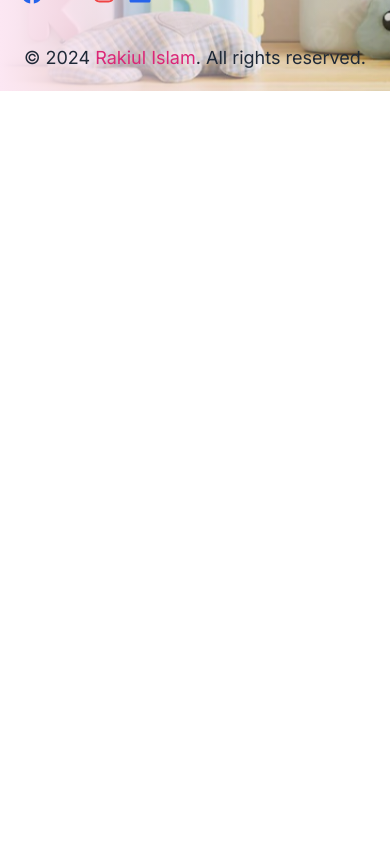
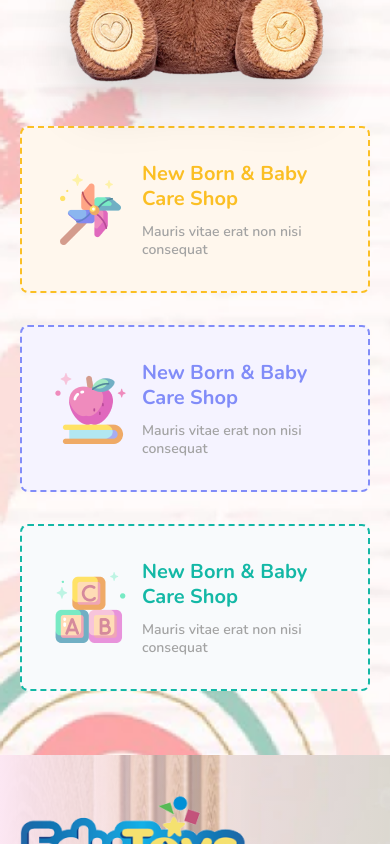
Before and after one commit to prorakib99/toys-marketplace-client, a React (Vite) app: page / in a window 390 px wide. Shown: the part 2320-3164 px from the top of the page. Before the commit the page ends 2411 px from the top, so only its background shows below. Built offline with nearby package versions, Linux system fonts and the light colour scheme.

Commit message:
Implement Offer in Home page with responsive for mobile and tablet

```diff
--- a/src/pages/Home/Home/Home.jsx
+++ b/src/pages/Home/Home/Home.jsx
@@ -2,6 +2,7 @@ import React from 'react';
 import Hero from '../Hero/Hero';
 import SearchBar from '../SearchBar/SearchBar';
 import CategoryProducts from '../SearchBar/CategoryProducts/CategoryProducts';
+import Offers from '../Offers/Offers';
 
 const Home = () => {
     return (
@@ -9,6 +10,7 @@ const Home = () => {
             <Hero />
             <SearchBar />
             <CategoryProducts />
+            <Offers />
         </>
     );
 };
--- /dev/null
+++ b/src/pages/Home/Offers/Offers.jsx
@@ -0,0 +1,61 @@
+/* eslint-disable no-unused-vars */
+import React from 'react';
+import bg_img from '../../../assets/Offer-Section-img/Offer-Bg.png';
+import darry from '../../../assets/Offer-Section-img/darry.png';
+import born_Care from '../../../assets/Offer-Section-img//baby-care.png';
+import toddlers from '../../../assets/Offer-Section-img/toddlers.png';
+import toys_games from '../../../assets/Offer-Section-img/toys-games.png';
+
+const Offers = () => {
+    return (
+        <div className='bg-cover' style={{ backgroundImage: `url('${bg_img}')` }}>
+            <div className='container mx-auto py-16 px-5'>
+                <h2 className="text-pink-600 text-center text-4xl font-bold font-['Nunito'] leading-tight">
+                    Our Offer
+                </h2>
+                <div className='grid md:grid-cols-2 pt-8 gap-10 items-center lg:px-16'>
+                    <div>
+                        <img className='drop-shadow-2xl' src={darry} alt='' />
+                    </div>
+                    <div className='flex flex-col gap-8'>
+                        <div className='bg-orange-50 rounded-lg border-2 border-dashed border-amber-400 flex items-center gap-4 p-[33px]'>
+                            <img src={born_Care} alt='' />
+                            <div>
+                                <h4 className="text-amber-400 text-xl md:text-2xl font-bold font-['Nunito'] leading-tight">
+                                    New Born & Baby Care Shop
+                                </h4>
+                                <p className="text-neutral-400 text-sm font-semibold font-['Nunito'] mt-3 leading-tight">
+                                    Mauris vitae erat non nisi consequat
+                                </p>
+                            </div>
+                        </div>
+                        <div className='bg-violet-50 rounded-lg border-2 border-dashed border-indigo-400 flex items-center gap-4 p-[33px]'>
+                            <img src={toddlers} alt='' />
+                            <div>
+                                <h4 className="text-indigo-400 text-xl md:text-2xl font-bold font-['Nunito'] leading-tight">
+                                    New Born & Baby Care Shop
+                                </h4>
+                                <p className="text-neutral-400 text-sm font-semibold font-['Nunito'] mt-3 leading-tight">
+                                    Mauris vitae erat non nisi consequat
+                                </p>
+                            </div>
+                        </div>
+                        <div className='bg-slate-50 rounded-lg border-2 border-dashed border-teal-500 flex items-center gap-4 p-[33px]'>
+                            <img src={toys_games} alt='' />
+                            <div>
+                                <h4 className="text-teal-500 text-xl md:text-2xl font-bold font-['Nunito'] leading-tight">
+                                    New Born & Baby Care Shop
+                                </h4>
+                                <p className="text-neutral-400 text-sm font-semibold font-['Nunito'] mt-3 leading-tight">
+                                    Mauris vitae erat non nisi consequat
+                                </p>
+                            </div>
+                        </div>
+                    </div>
+                </div>
+            </div>
+        </div>
+    );
+};
+
+export default Offers;
```
